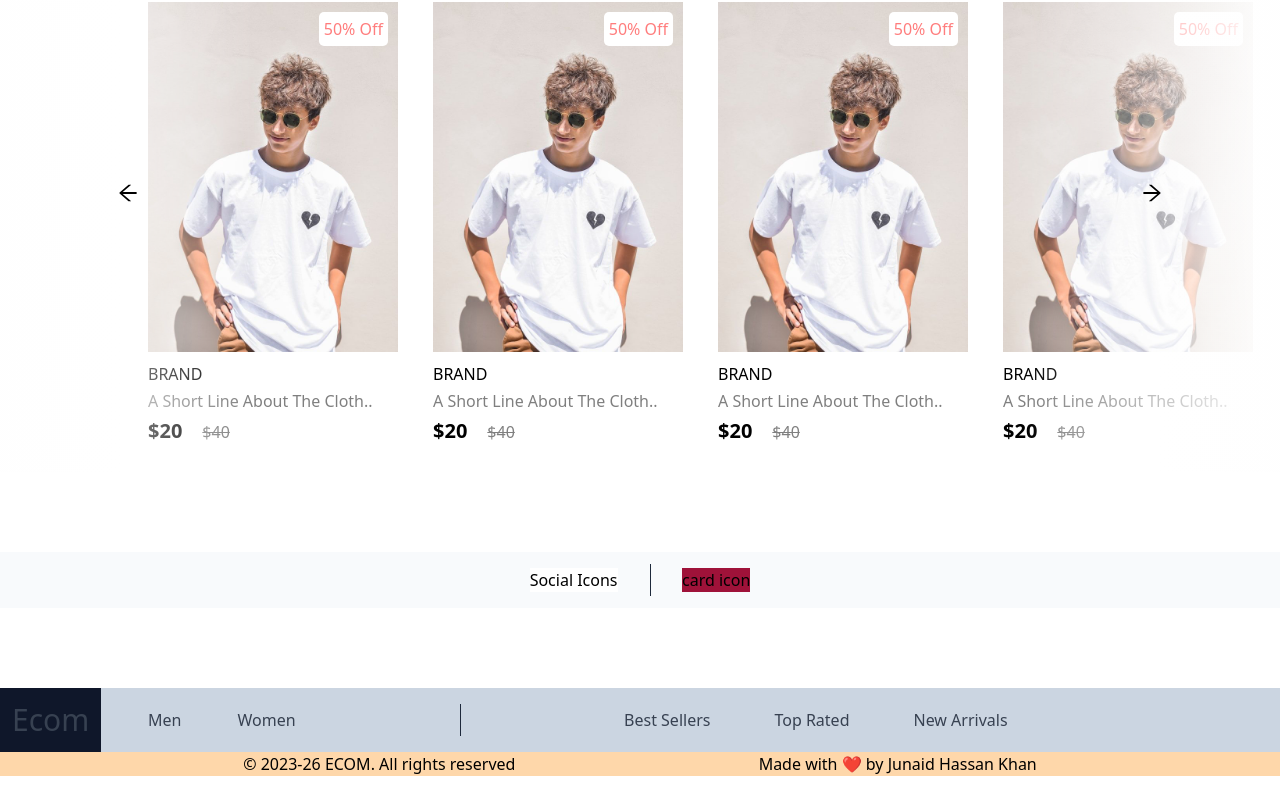
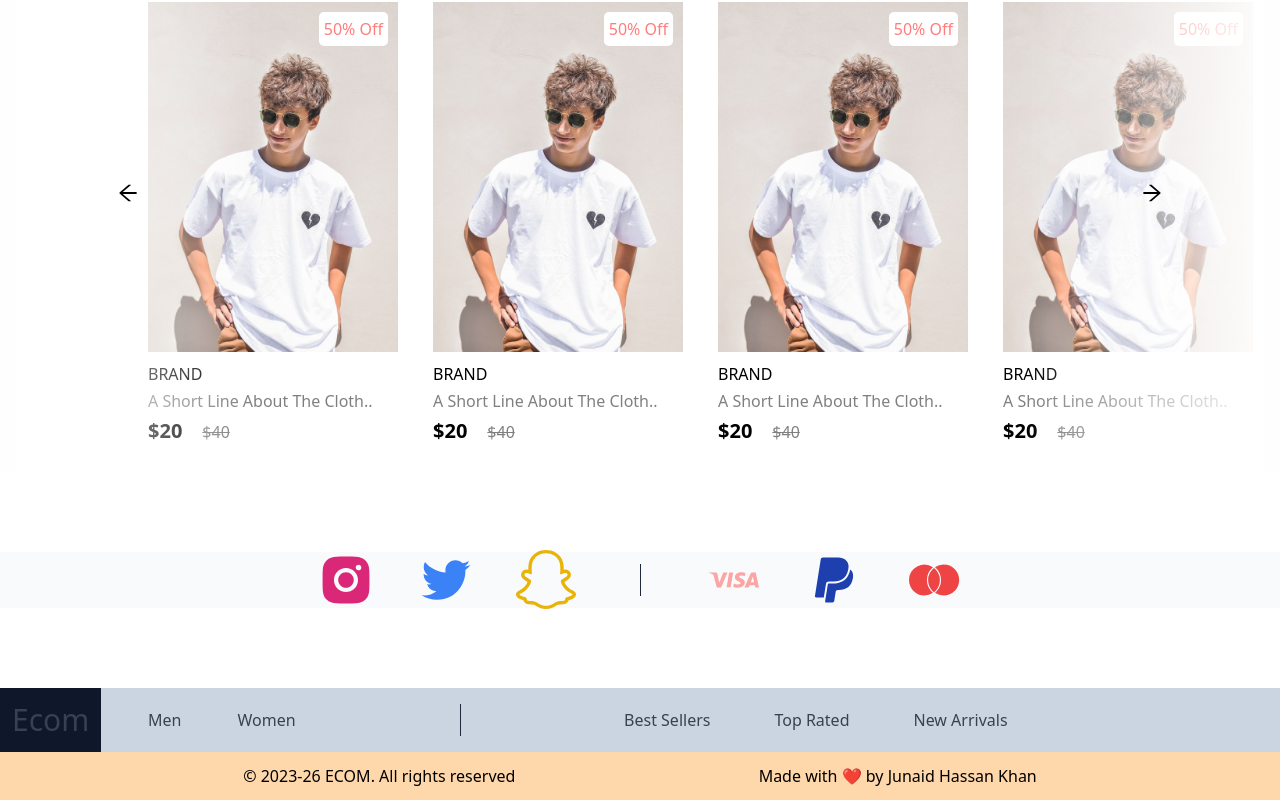
Before and after one commit to Junaidhkn/next_strapi_headless-cms, a Next.js app in the folder client/: page / in a window 1280 px wide. Shown: the part 1697-2497 px from the top of the page. Before the commit the page ends 2473 px from the top, so only its background shows below. Built offline with nearby package versions, Linux system fonts and the light colour scheme; a web font is replaced by a local one.

Commit message:
footer done

```diff
--- a/client/components/global/Footer.tsx
+++ b/client/components/global/Footer.tsx
@@ -1,12 +1,36 @@
 import Link from 'next/link';
+
+import { AiFillInstagram, AiOutlineTwitter } from 'react-icons/ai';
+import { BiLogoMastercard, BiLogoPaypal, BiLogoVisa } from 'react-icons/bi';
+import { BsSnapchat } from 'react-icons/bs';
 
 const Footer = () => {
 	return (
 		<>
-			<div className='my-20 flex justify-center gap-8 items-center h-14 bg-slate-50'>
-				<div className='bg-white'>Social Icons</div>
+			<div className='my-20 flex justify-center gap-16 items-center h-14 bg-slate-50'>
+				<div className='flex text-6xl gap-10'>
+					<div className='text-pink-600'>
+						<AiFillInstagram />
+					</div>
+					<div className='text-blue-500'>
+						<AiOutlineTwitter />
+					</div>
+					<div className='text-yellow-500'>
+						<BsSnapchat />
+					</div>
+				</div>
 				<span className='bg-slate-800 h-8 w-[0.5px]'></span>
-				<div className='bg-rose-800'>card icon</div>
+				<div className='flex text-6xl gap-10'>
+					<div className='text-red-300'>
+						<BiLogoVisa />
+					</div>
+					<div className='text-blue-800'>
+						<BiLogoPaypal />
+					</div>
+					<div className='text-red-500'>
+						<BiLogoMastercard />
+					</div>
+				</div>
 			</div>
 			<div className='flex flex-col'>
 				<div className='flex items-center bg-slate-300 text-gray-700 w-full h-16'>
@@ -42,7 +66,7 @@ const Footer = () => {
 						</ul>
 					</div>
 				</div>
-				<footer className='flex justify-evenly items-center w-full h-6 bg-orange-200'>
+				<footer className='flex justify-evenly items-center w-full h-12 bg-orange-200'>
 					<p className=''>&copy; 2023-26 ECOM. All rights reserved</p>
 					<p className=''>Made with ❤️ by Junaid Hassan Khan</p>
 				</footer>
```
